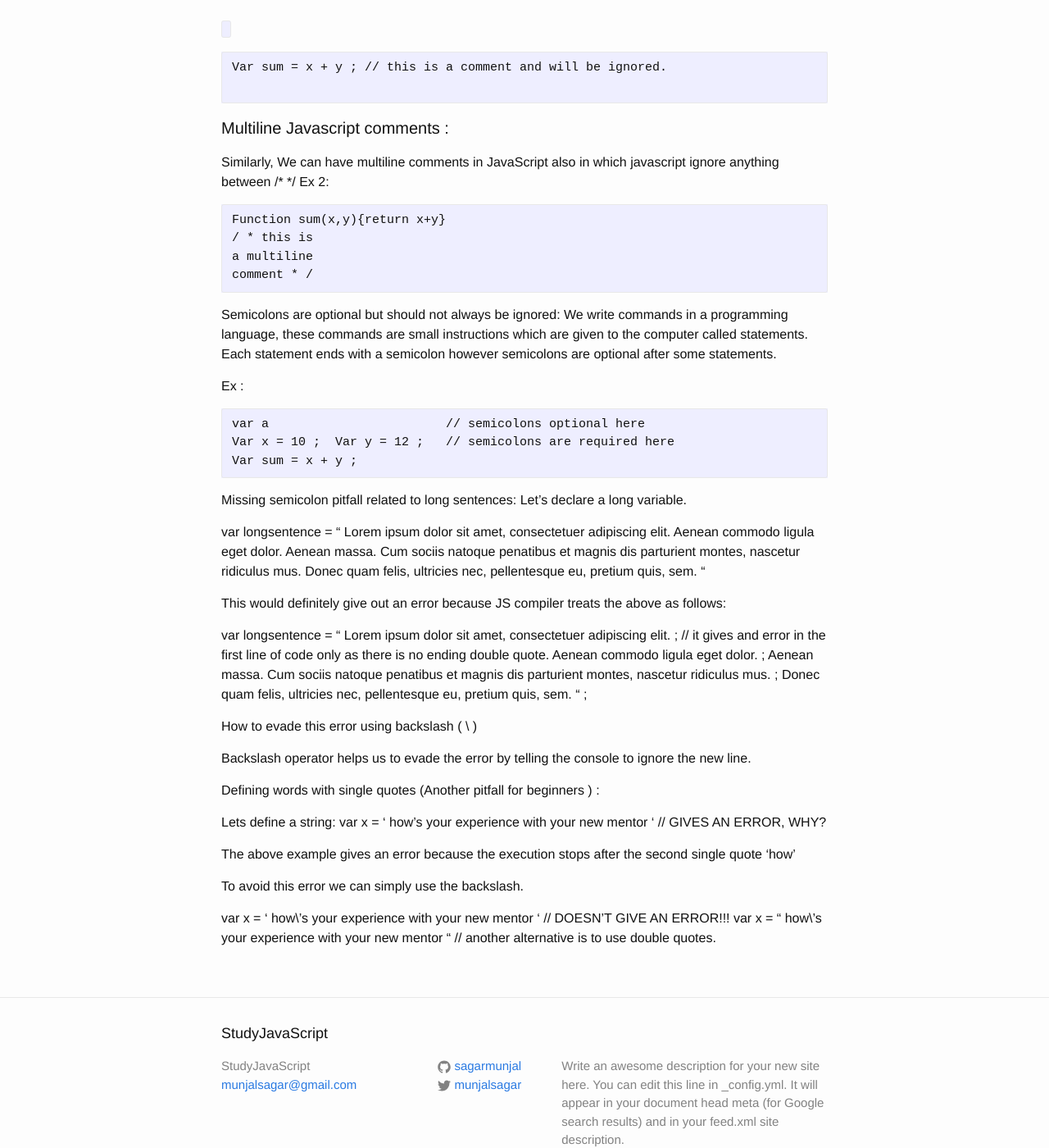
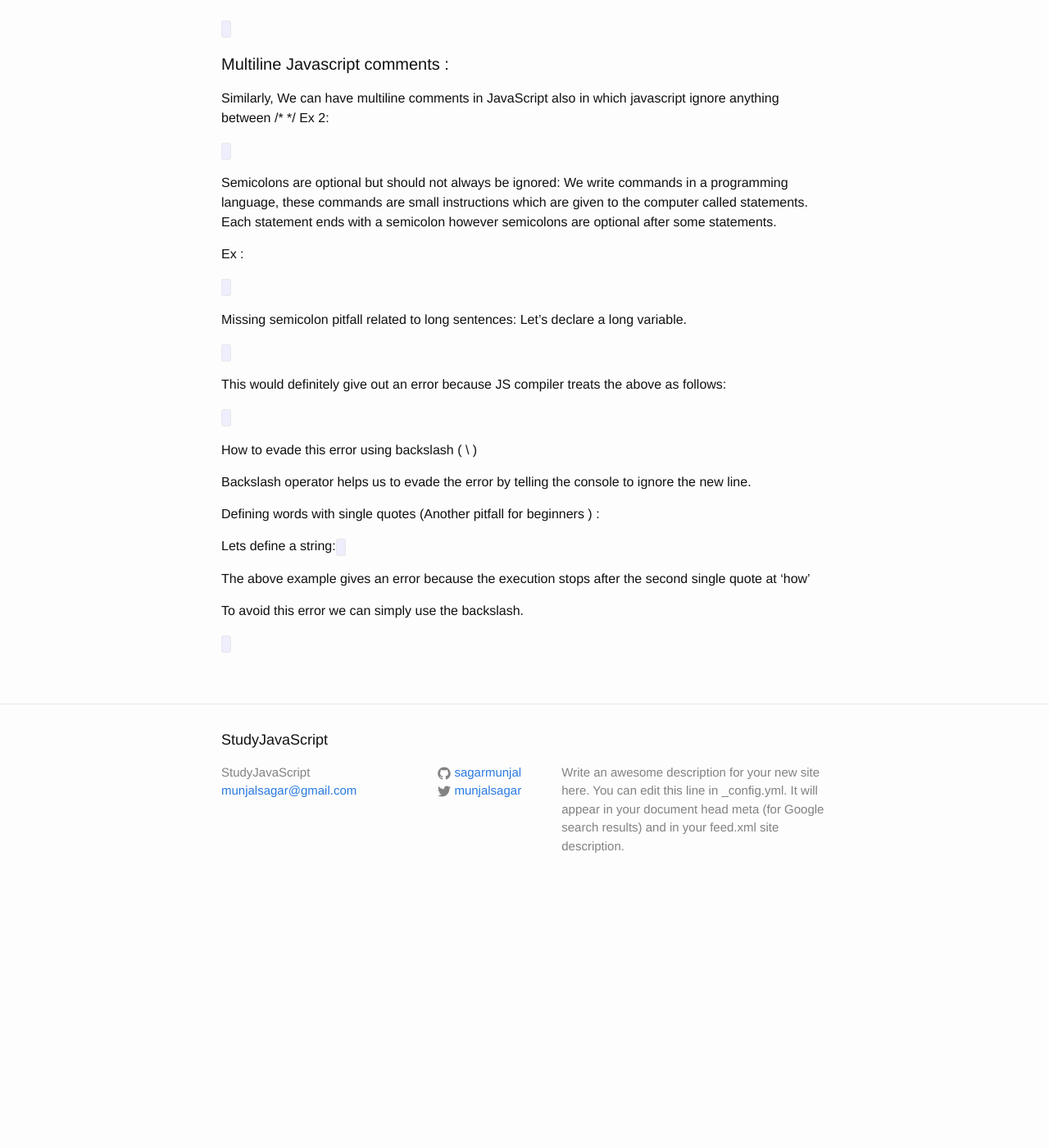
Before and after one commit to sagarmunjal/repo0001, a Jekyll site: the page built from _posts/2016-06-07-buckling-up.md, in a window 1280 px wide and 1400 px high, scrolled down 799 px. Shown: the whole window at 82% size. Built offline with Jekyll 4.4.1, drawn with Linux system fonts in a browser that asks for light colours; nearby versions of some CDN libraries; a script that is not in the unit is left out; after the commit the page ends 1902 px from its top, so only the background shows below that.

Commit message:
Updated 2016-06-07-buckling-up.md

````diff
--- a/_posts/2016-06-07-buckling-up.md
+++ b/_posts/2016-06-07-buckling-up.md
@@ -41,48 +41,32 @@ JavaScript ignores any statement which starts with “ // “ and the end of the
 
 Ex 1:
 
-<code data-gist-id="9fd0f90a822dc3660cb93703043ca1c6" data-gist-hide-footer="true" data-gist-line="2-4"></code>
+<code data-gist-id="9fd0f90a822dc3660cb93703043ca1c6" data-gist-hide-footer="true" data-gist-line="1-2"></code>
 
-```
-Var sum = x + y ; // this is a comment and will be ignored.
-
-```
 
 #### Multiline Javascript comments :
 
 Similarly, We can have multiline comments in JavaScript also in which javascript ignore anything between /*  */
 Ex 2:
 
-```
-Function sum(x,y){return x+y}
-/ * this is
-a multiline
-comment * /
-```
+<code data-gist-id="9fd0f90a822dc3660cb93703043ca1c6" data-gist-hide-footer="true" data-gist-line="4-8"></code>
 
 Semicolons are optional but should not always be ignored:
 We write commands in a programming language, these commands are small instructions which are given to the computer called statements. Each statement ends with a semicolon however semicolons are optional after some statements.
 
 Ex :
 
-    var a                        // semicolons optional here
-	Var x = 10 ;  Var y = 12 ;   // semicolons are required here
-	Var sum = x + y ;
+<code data-gist-id="9fd0f90a822dc3660cb93703043ca1c6" data-gist-hide-footer="true" data-gist-line="10-13"></code>
+
 
 Missing semicolon pitfall related to long sentences:
 Let’s declare a long variable.
 
-var longsentence = “ Lorem ipsum dolor sit amet, consectetuer adipiscing elit.
-Aenean commodo ligula eget dolor.
-Aenean massa. Cum sociis natoque penatibus et magnis dis parturient montes, nascetur ridiculus mus.
-Donec quam felis, ultricies nec, pellentesque eu, pretium quis, sem. “
+<code data-gist-id="9fd0f90a822dc3660cb93703043ca1c6" data-gist-hide-footer="true" data-gist-line="15-19"></code>
 
 This would definitely give out an error because JS compiler treats the above as follows:
 
-var longsentence = “ Lorem ipsum dolor sit amet, consectetuer adipiscing elit. ; // it gives and error in the first line of code only as there is no ending double quote.
-Aenean commodo ligula eget dolor. ;
-Aenean massa. Cum sociis natoque penatibus et magnis dis parturient montes, nascetur ridiculus mus. ;
-Donec quam felis, ultricies nec, pellentesque eu, pretium quis, sem. “ ;
+<code data-gist-id="9fd0f90a822dc3660cb93703043ca1c6" data-gist-hide-footer="true" data-gist-line="21-24" data-gist-highlight-line="21"></code>
 
 How to evade this error using backslash ( \ )
 
@@ -91,11 +75,10 @@ Backslash operator helps us to evade the error by telling the console to ignore
 Defining words with single quotes (Another pitfall for beginners ) :
 
 Lets define a string:
-var x = ‘ how’s your experience with your new mentor ‘   // GIVES AN ERROR, WHY?
+<code data-gist-id="9fd0f90a822dc3660cb93703043ca1c6" data-gist-hide-footer="true" data-gist-line="21-24" data-gist-highlight-line="26-27"></code>
 
-The above example gives an error because the execution stops after the second single quote ‘how’
+The above example gives an error because the execution stops after the second single quote at ‘how’
 
 To avoid this error we can simply use the backslash.
 
-var x = ‘ how\’s your experience with your new mentor ‘   // DOESN’T GIVE AN ERROR!!!
-var x = “ how\’s your experience with your new mentor “ // another alternative is to use double quotes.
+<code data-gist-id="9fd0f90a822dc3660cb93703043ca1c6" data-gist-hide-footer="true" data-gist-line="21-24" data-gist-highlight-line="26,29-30"></code>
````
